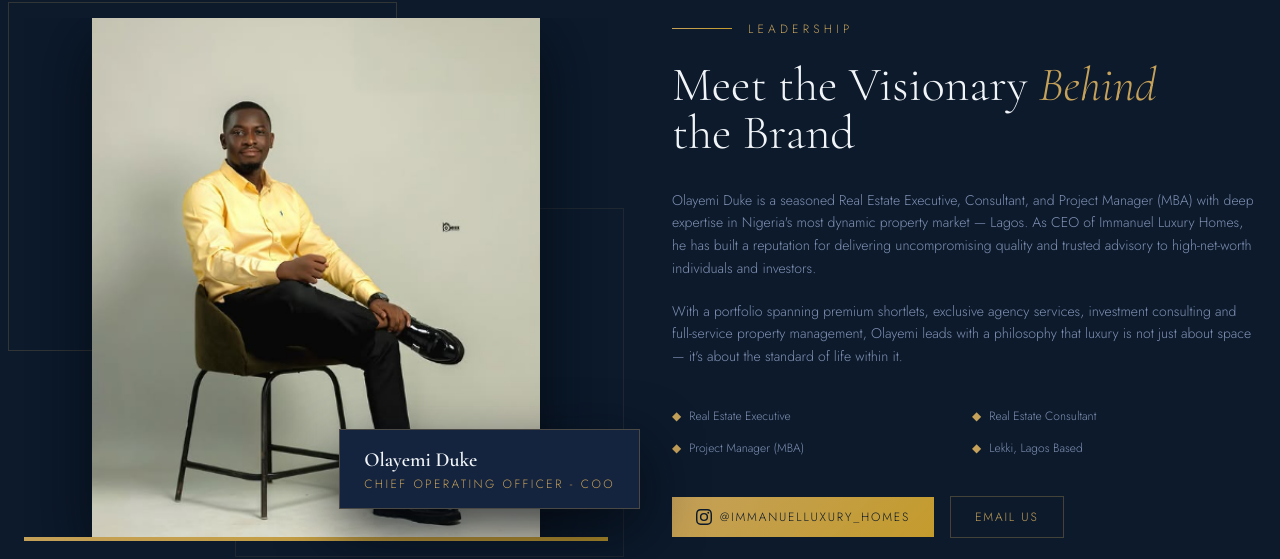
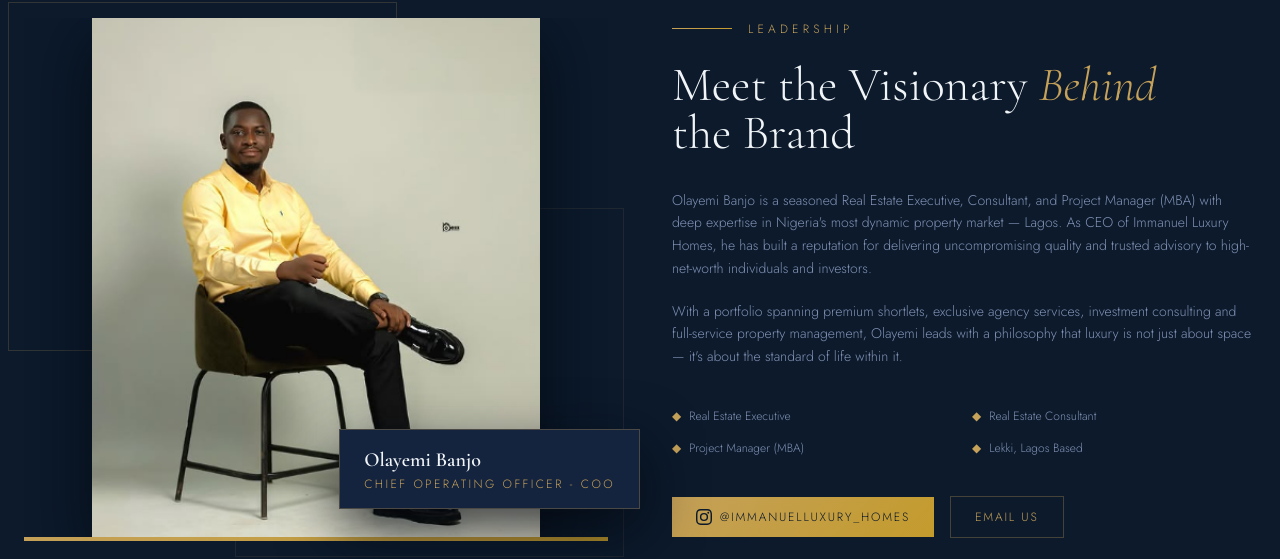
Before and after one commit to Akeredolu-Samuel/immanuel_Luxury, a React (Vite) app: page / in a window 1280 px wide. Shown: the part 3308-3867 px from the top of the page. Built offline with nearby package versions, Linux system fonts and the light colour scheme; the HTML template or start-up script is replaced by a standard one.

Commit message:
Update CEO name from Olayemi Duke to Olayemi Banjo

```diff
--- a/src/components/AboutSection.tsx
+++ b/src/components/AboutSection.tsx
@@ -26,7 +26,7 @@ export default function AboutSection() {
             {/* Name badge */}
             <div className="absolute bottom-8 right-4 lg:-right-8 bg-navy-surface border border-gold/30 px-6 py-4 shadow-elevated z-20">
               <p className="font-display text-xl font-semibold text-foreground">
-                Olayemi Duke
+                Olayemi Banjo
               </p>
               <p className="font-body text-xs tracking-[0.2em] uppercase text-gold mt-0.5">
                 Chief Operating Officer - COO
@@ -51,7 +51,7 @@ export default function AboutSection() {
             </h2>
 
             <p className="font-body text-sm text-muted-foreground leading-relaxed mb-5 font-light">
-              Olayemi Duke is a seasoned Real Estate Executive, Consultant, and
+              Olayemi Banjo is a seasoned Real Estate Executive, Consultant, and
               Project Manager (MBA) with deep expertise in Nigeria's most
               dynamic property market — Lagos. As CEO of Immanuel Luxury Homes,
               he has built a reputation for delivering uncompromising quality
--- a/src/components/Footer.tsx
+++ b/src/components/Footer.tsx
@@ -116,7 +116,7 @@ export default function Footer() {
             © {new Date().getFullYear()} Immanuel Luxury Homes. All rights reserved.
           </p>
           <p className="font-body text-xs text-muted-foreground font-light">
-            CEO: <span className="text-gold">Olayemi Duke</span>
+            CEO: <span className="text-gold">Olayemi Banjo</span>
           </p>
         </div>
       </div>
```
